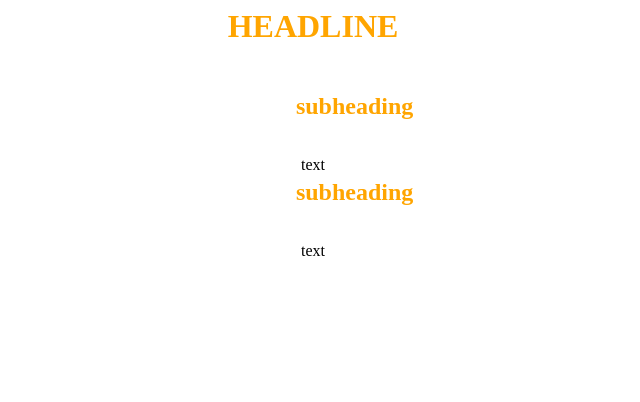
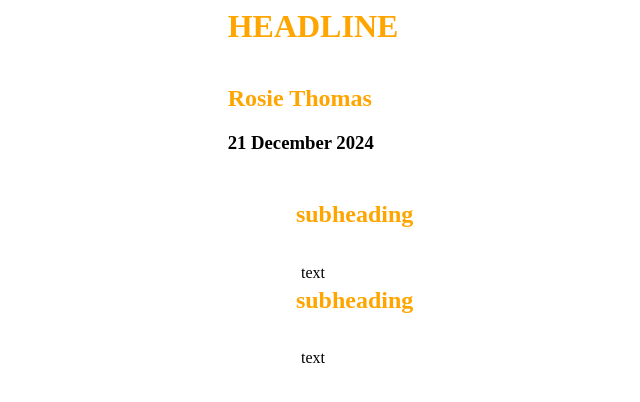
Before and after one commit to rosiedata/rosiedata.github.io, a plain HTML site: page index.html in a window 1280 px wide. Shown: the whole page, without its empty margins (327-967 px from the left). Drawn offline with Linux system fonts and the light colour scheme; a web font is replaced by a local one.

Commit message:
Update index.html

```diff
--- a/index.html
+++ b/index.html
@@ -11,15 +11,16 @@
 </head>
 
 <body>
+<div>
+	<div class="header">
+		<h1> HEADLINE </h1>
+		<div class="image">
+			<!-- put image here -->
+		</div>
+		<h2 class="byline">Rosie Thomas</h2>
+		<h3 class="date">21 December 2024</h2>
 
-<div>
-
-	<h1> HEADLINE </h1>
-
-	<div class="image">
-		<!-- put image here -->
 	</div>
-
 
 	<div class="textbox">
 		<div class="writing" >
```
